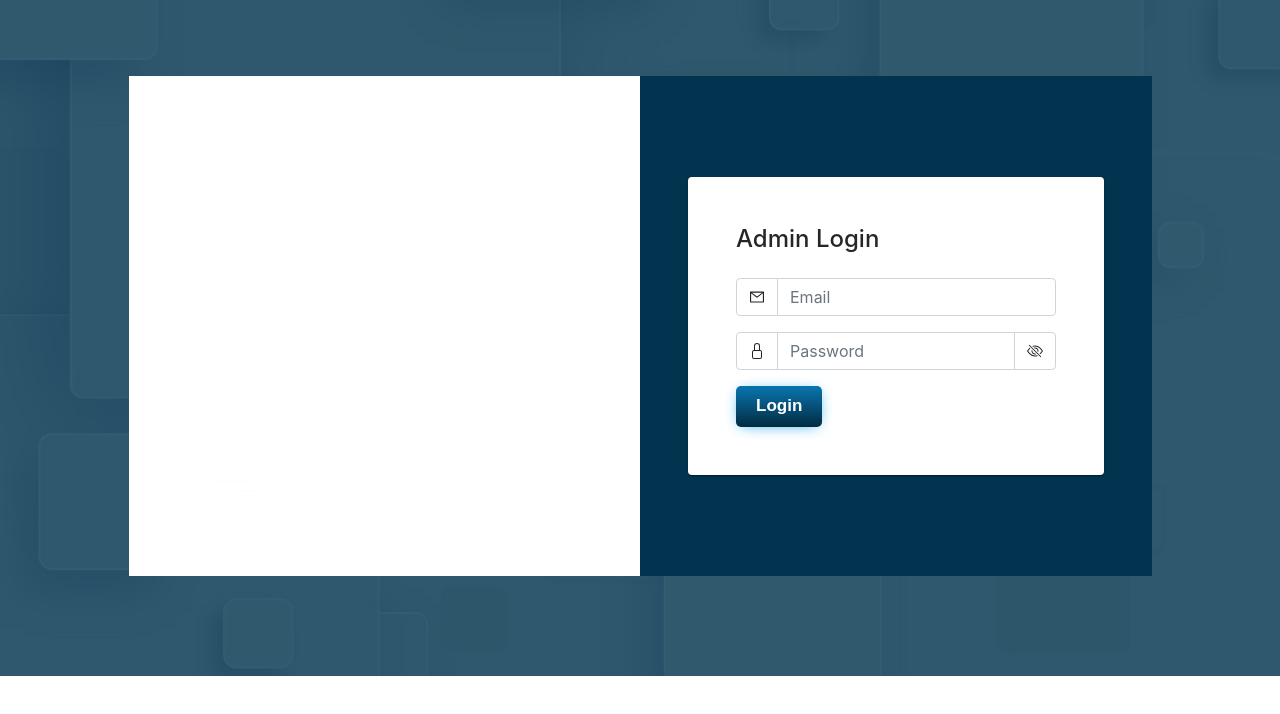
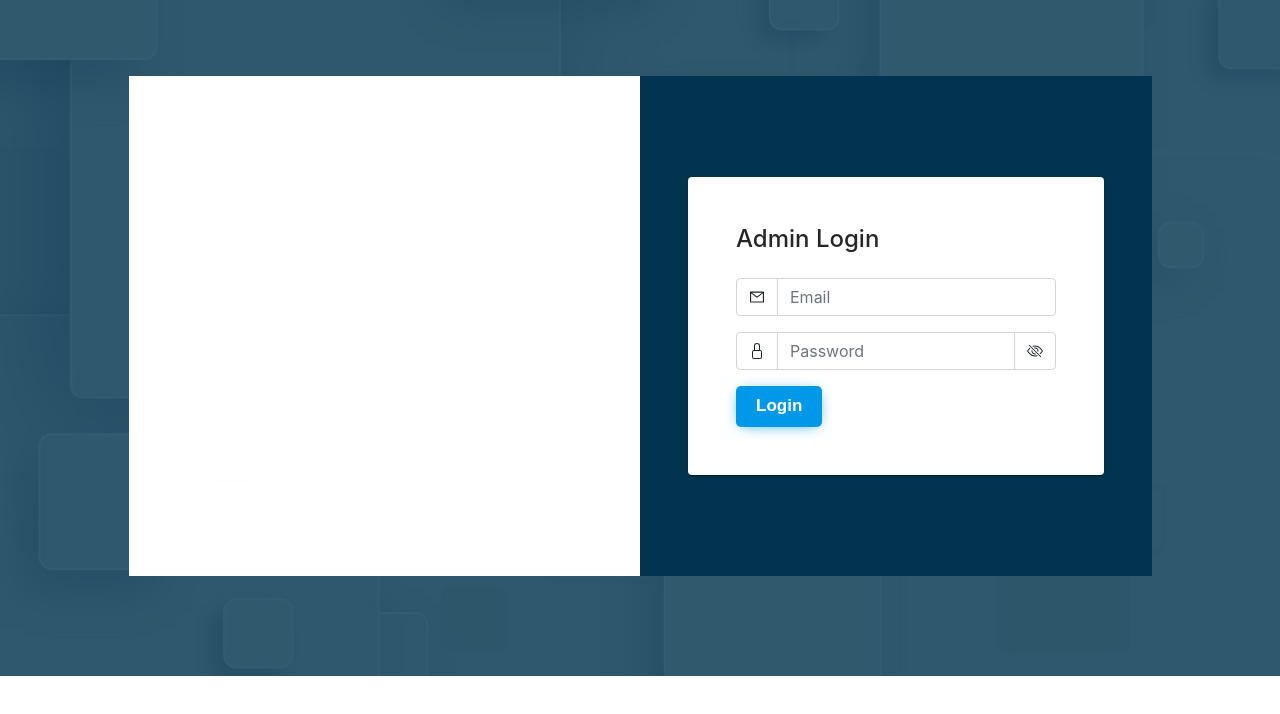
Before and after one commit to labbaekratul/nirvoya-dashboard2, a React (Create React App) app: page /login in a window 1280 px wide. Shown: the part 124-838 px from the top of the page. Built offline with nearby package versions, Linux system fonts and the light colour scheme.

Commit message:
change visualize color

```diff
--- a/src/App.css
+++ b/src/App.css
@@ -112,12 +112,11 @@
 .headerPart {
   position: relative;
   height: auto;
-  background: rgb(7, 56, 82);
   background: linear-gradient(
     180deg,
-    rgba(7, 56, 82, 1) 0%,
-    rgba(10, 83, 124, 1) 0%,
-    rgba(0, 137, 210, 1) 88%
+    rgba(149, 202, 231, .7) 5%,
+    rgba(98, 150, 182, .8) 40%,
+    rgba(186, 243, 191, .1) 88%
   );
   background-attachment: fixed;
 }
@@ -145,8 +144,8 @@
 /* -----------------------------  search box desing --------------------------------- */
 
 .myButton {
-  background: linear-gradient(to bottom, #0972aa 5%, #022b41 100%);
-  background-color: #0972aa;
+  /* background: linear-gradient(to left, rgba(43, 93, 119, 0.781) 5%, #3c98ca 100%); */
+  background: #0198E9;
   border-radius: 5px;
   display: inline-block;
   cursor: pointer;
@@ -164,8 +163,8 @@
   -moz-box-shadow: 0 2px 15px -5px #039be5;
 }
 .myButton:hover {
-  background: linear-gradient(to bottom, #022b41 5%, #0972aa 100%);
-  background-color: #0972aa;
+  /* background: linear-gradient(to bottom, #022b41 5%, #0972aa 100%); */
+  background: #0198E9;
   box-shadow: 0 2px 15px -5px #039be5;
   -webkit-box-shadow: 0 2px 15px -5px #039be5;
   -moz-box-shadow: 0 2px 15px -5px #039be5;
--- a/src/Component/SideBar/SideBar.js
+++ b/src/Component/SideBar/SideBar.js
@@ -1,4 +1,5 @@
 import { CircularProgress } from "@material-ui/core";
+import nirvoyaLogo from "../../Asset/nirvoya-logo.png";
 import React, { useEffect, useState } from "react";
 import { FaAngleDown, FaAngleRight, FaRegCircle } from "react-icons/fa";
 import {
@@ -21,7 +22,6 @@ import { useDispatch, useSelector } from "react-redux";
 import { useHistory } from "react-router";
 import { Link, useRouteMatch } from "react-router-dom";
 import defaultImage from "../../Asset/default.png";
-import logo from "../../Asset/Oikko-White.png";
 import { adminSignout, detailsAdmin } from "../../redux/Actions/adminActions";
 import styles from "./SideBar.module.css";
 
@@ -108,7 +108,7 @@ const SideBar = () => {
         {/* logo */}
         <div className={`${styles.SideBarLogo}`}>
           <Link to="/">
-            <img className="my-4" src={logo} alt="logo" />
+            <img className="my-4" src={nirvoyaLogo} alt="logo" />
           </Link>
         </div>
 
--- a/src/Component/SideBar/SideBar.module.css
+++ b/src/Component/SideBar/SideBar.module.css
@@ -9,17 +9,24 @@
   top: 0;
   left: 0;
   z-index: 999;
-  box-shadow: 0 0.5rem 1rem rgb(24 116 255 / 26%) !important;
-  background-color: #eaecee;
+  /* box-shadow: 0 0.5rem 1rem rgb(24 116 255 / 26%) !important; */
+  background-color: rgba(182, 212, 243, 0.58);
 }
 .SideBarLogo {
-  background-color: #023652;
+  /* background-color: #023652; */
+  /* background: #FFFFFF; */
+  background: linear-gradient(
+    90deg,
+    rgba(255,255,255, .7) 0%,
+    rgba(255,255,255, .5) 66%,
+    rgba(255,255,255, .1) 100%
+  );
   height: 64px;
   display: flex;
   align-items: center;
   justify-content: center;
-  box-shadow: 0px 2px 4px -1px rgb(0 0 0 / 20%),
-    0px 4px 5px 0px rgb(0 0 0 / 14%), 0px 1px 10px 0px rgb(0 0 0 / 12%);
+  /* box-shadow: 0px 2px 4px -1px rgb(0 0 0 / 20%),
+    0px 4px 5px 0px rgb(0 0 0 / 14%), 0px 1px 10px 0px rgb(0 0 0 / 12%); */
 }
 .SideBarLogo img {
   width: 80px;
--- a/src/Component/TopBar/TopBar.js
+++ b/src/Component/TopBar/TopBar.js
@@ -38,14 +38,14 @@ const useStyles = makeStyles((theme) => ({
     position: "relative",
     left: "-3%",
     top: 0,
-    background: "linear-gradient(to bottom, #0972aa 5%, #022b41 100%)",
-    backgroundColor: "#0972aa",
+    background: "linear-gradient(to bottom, rgba(0,0,0, .1) 5%, #022b41 100%)",
+    // backgroundColor: "#0972aa",
     zIndex: 999,
     padding: 0,
     minWidth: 40,
     "&:hover": {
-      background: "linear-gradient(to bottom, #022b41 5%, #0972aa 100%)",
-      backgroundColor: "#0972aa",
+      background: "linear-gradient(to top, rgba(0,0,0, .1) 5%, #022b41 100%)",
+      // backgroundColor: "#0972aa",
       boxShadow: "0 2px 15px -5px #039be5",
     },
   },
@@ -126,7 +126,7 @@ const TopBar = () => {
   };
 
   const adminSignOutHandler = () => {
-    history.push('/login');
+    history.push("/login");
     dispatch(adminSignout());
   };
 
--- a/src/Component/TopBar/TopBar.module.css
+++ b/src/Component/TopBar/TopBar.module.css
@@ -1,9 +1,8 @@
 .topbar {
-  background: rgb(2, 52, 79);
   background: linear-gradient(
     90deg,
-    rgba(2, 52, 79, 1) 0%,
-    rgba(8, 84, 125, 1) 66%,
-    rgba(8, 117, 176, 1) 100%
+    rgba(255,255,255, .7) 0%,
+    rgba(255,255,255, .5) 66%,
+    rgba(255,255,255, .1) 100%
   );
 }
```
Also changed, not shown: src/Asset/nirvoya-logo.png (added), src/Asset/oikko-logo.jpeg (added).
